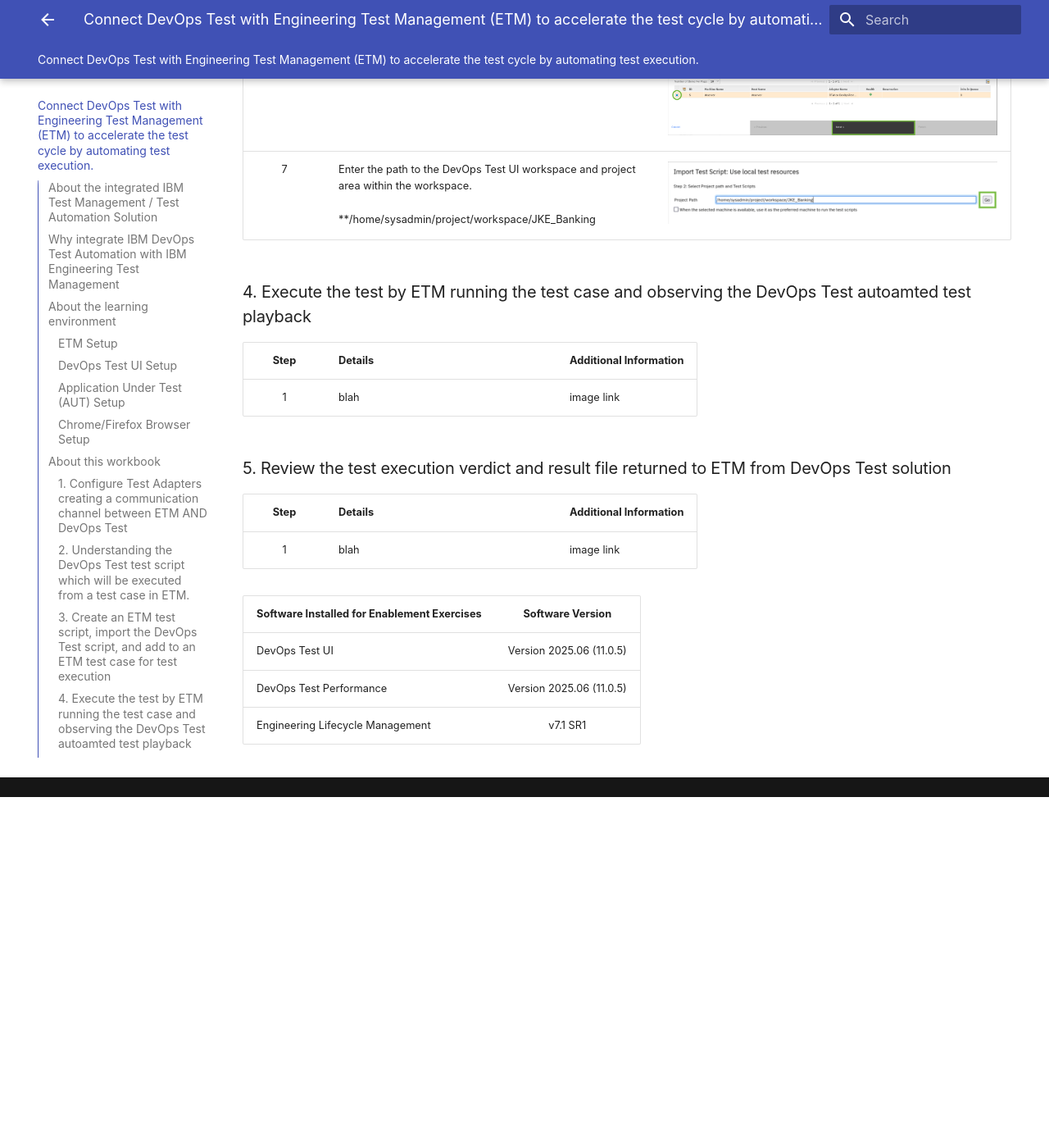
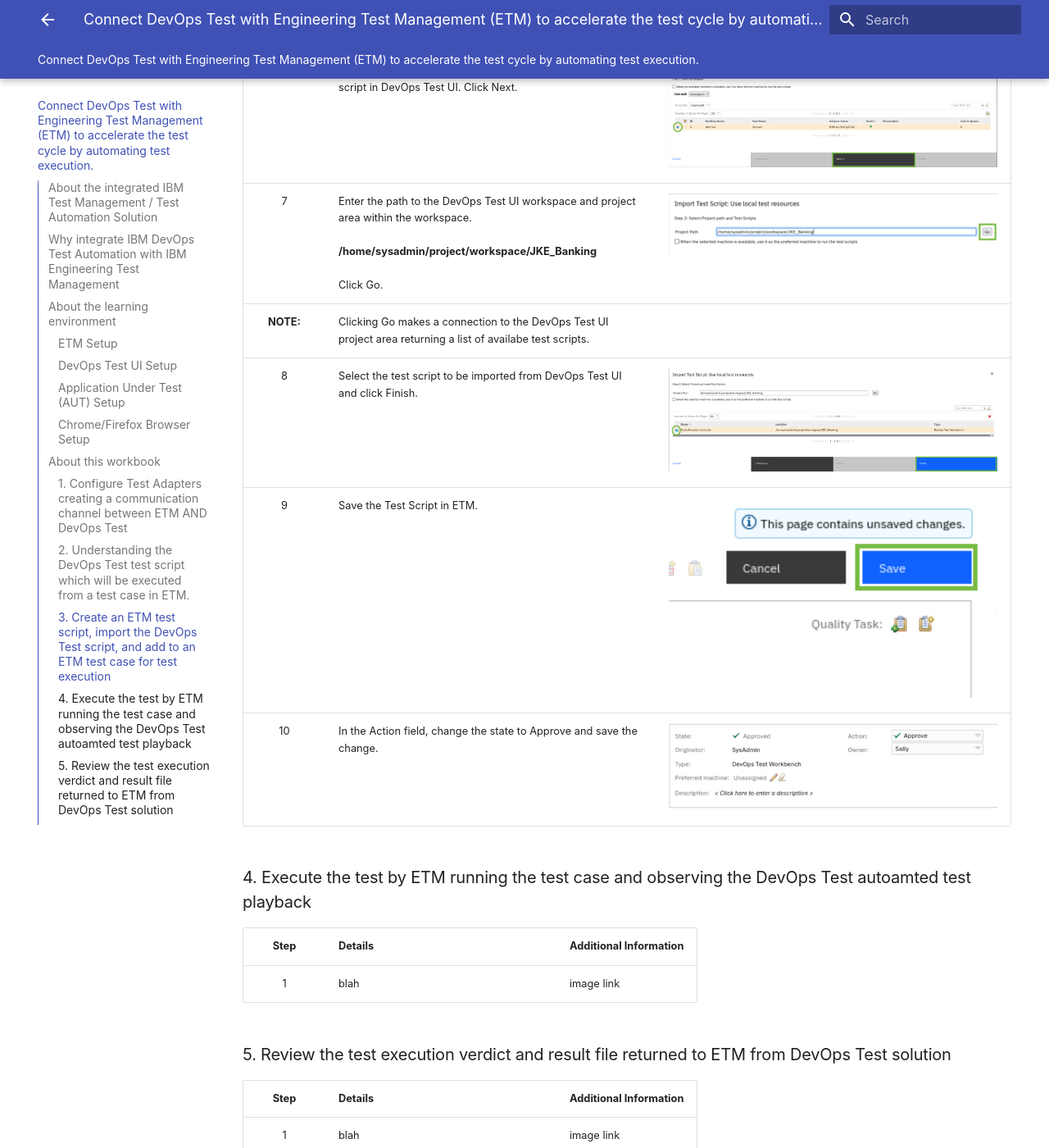
Before and after one commit to DevOpsAutomationLabs/Test_ELM, an MkDocs documentation site: the page built from docs/index.md, in a window 1280 px wide and 1400 px high, scrolled down 16236 px. Shown: the whole window at 82% size. Built offline with MkDocs 1.6.1 and Material for MkDocs 9.7.7, drawn with Linux system fonts in a browser that asks for light colours; before the commit the page ends 17208 px from its top, so only the background shows below that; some of the changed text lies outside the part shown.

Commit message:
Section 3

```diff
--- a/docs/index.md
+++ b/docs/index.md
@@ -153,6 +153,7 @@
 **Verify adapter in ETM Adapter Console**</br>
 <img src="media/t_adapterConsole.png" alt="t_adapterConsole" style="width:50%; height:auto;"></br>
 
+** 3-1 Create the ETM test script**
 
 | **Step** | <div style="width:250px">**Details**</div>  | **Additional Information** |
 |:-------------:|:------------- |:------------- |
@@ -162,7 +163,11 @@
 | 4 | Set the test script action as **Ready for review** and assign to **Sally**.  | <img src="media/t1_39.png" alt="t1_39" style="width:100%; height:auto;"> |
 | 5 | In the **Test Workbench script details** section, enable **Use test resources that are local to a test machine** and click **Select Adapter**.  | <img src="media/t1_40.png" alt="t1_40" style="width:100%; height:auto;"> |
 | 6 | Select the test adapter which will be used to access the test script in DevOps Test UI. Click Next.  | <img src="media/t1_41.png" alt="t1_41" style="width:100%; height:auto;"> |
-| 7 | Enter the path to the DevOps Test UI workspace and project area within the workspace.</br></br>**/home/sysadmin/project/workspace/JKE_Banking  | <img src="media/t1_42.png" alt="t1_42" style="width:100%; height:auto;"> |
+| 7 | Enter the path to the DevOps Test UI workspace and project area within the workspace.</br></br>**/home/sysadmin/project/workspace/JKE_Banking**</br></br>Click Go. | <img src="media/t1_42.png" alt="t1_42" style="width:100%; height:auto;"> |
+| **NOTE:** | Clicking Go makes a connection to the DevOps Test UI project area returning a list of availabe test scripts. |  |
+| 8 | Select the test script to be imported from DevOps Test UI and click Finish. | <img src="media/t1_43.png" alt="t1_43" style="width:100%; height:auto;"> |
+| 9 | Save the Test Script in ETM. | <img src="media/t1_44.png" alt="t1_44" style="width:100%; height:auto;"> |
+| 10 | In the Action field, change the state to Approve and save the change. | <img src="media/t1_45.png" alt="t1_45" style="width:100%; height:auto;"> |
 
 ### 4. Execute the test by ETM running the test case and observing the DevOps Test autoamted test playback ###
 
```
Also changed, not shown: docs/media/t1_43.png (added), docs/media/t1_44.png (added), docs/media/t1_45.png (added).
